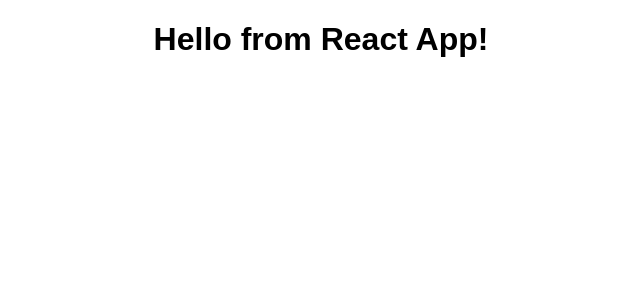
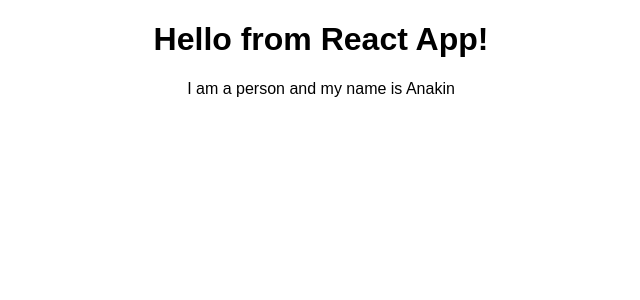
Before and after one commit to xyzst/useful-react-snippets, a React (Create React App) app: page / in a window 1280 px wide. Shown: the top 300 px of the page, without its empty margins (319-959 px from the left). Built offline with nearby package versions, Linux system fonts and the light colour scheme.

Commit message:
Add new functional component -- Person.js; add import in App.js

```diff
--- a/src/App.js
+++ b/src/App.js
@@ -1,11 +1,13 @@
 import React, { Component } from "react";
 import "./App.css";
+import Person from "./components/Person";
 
 class App extends Component {
   render() {
     return (
       <div className="App">
         <h1>Hello from React App!</h1>
+        <Person />
       </div>
     );
     // return React.createElement(
--- /dev/null
+++ b/src/components/Person.js
@@ -0,0 +1,7 @@
+import React from "react";
+
+const Person = () => {
+  return <p>I am a person and my name is Anakin</p>;
+};
+
+export default Person;
```
